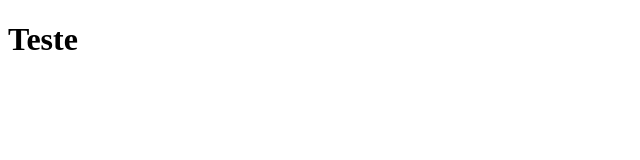
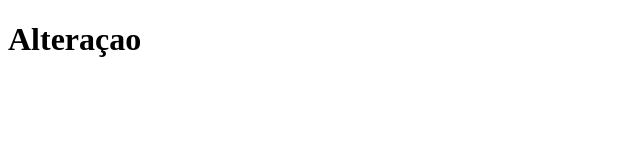
Before and after one commit to RicardoZLemos/Git_Kenzie_Ricardo, a plain HTML site: page ProjetoGit.html in a window 1280 px wide. Shown: the whole page, without its empty margins (0-640 px from the left). Drawn offline with Linux system fonts and the light colour scheme.

Commit message:
alterçao no h1

```diff
--- a/ProjetoGit.html
+++ b/ProjetoGit.html
@@ -7,6 +7,6 @@
     <title>Projeto Git </title>
 </head>
 <body>
-    <h1>Teste</h1>
+    <h1>Alteraçao</h1>
 </body>
 </html>
```
